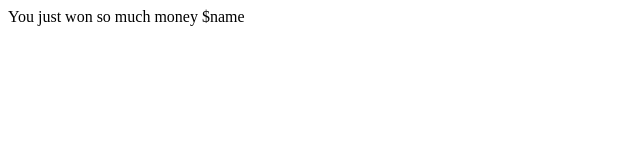
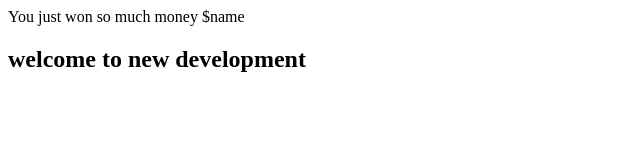
Before and after one commit to kumarsmk/Family_Recogintion, a plain HTML site: page index.html in a window 1280 px wide. Shown: the whole page, without its empty margins (0-640 px from the left). Drawn offline with Linux system fonts and the light colour scheme.

Commit message:
first branch commit

```diff
--- a/index.html
+++ b/index.html
@@ -7,6 +7,7 @@
 
 <body>
     You just won so much money $name
+    <h2>welcome to new development</h2>
 </body>
 
 </html>
```
